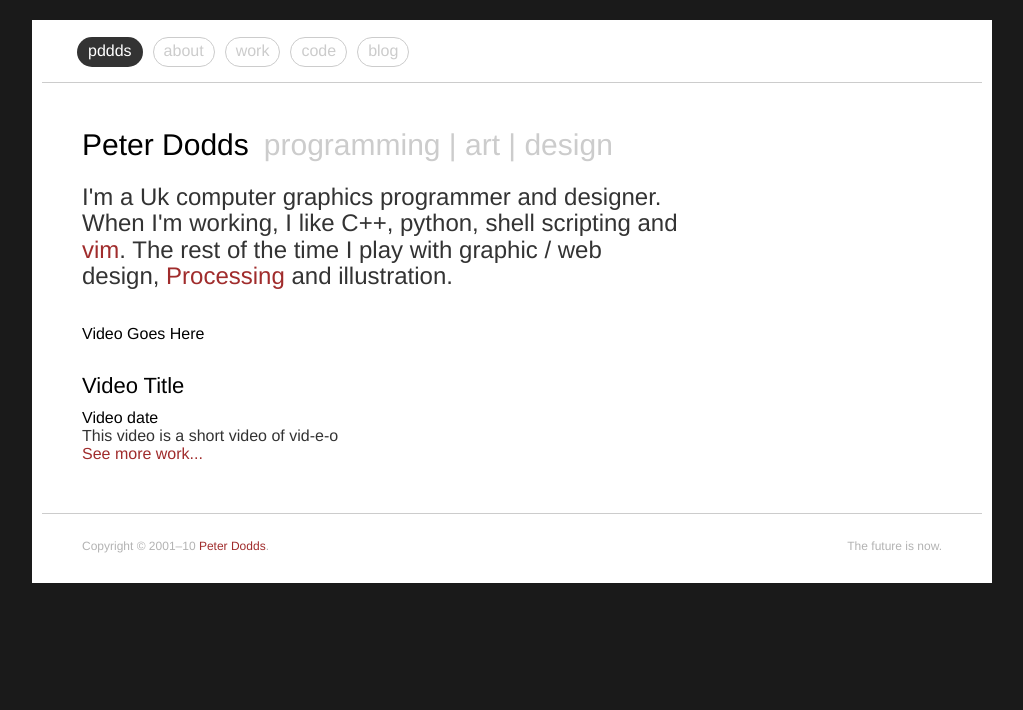
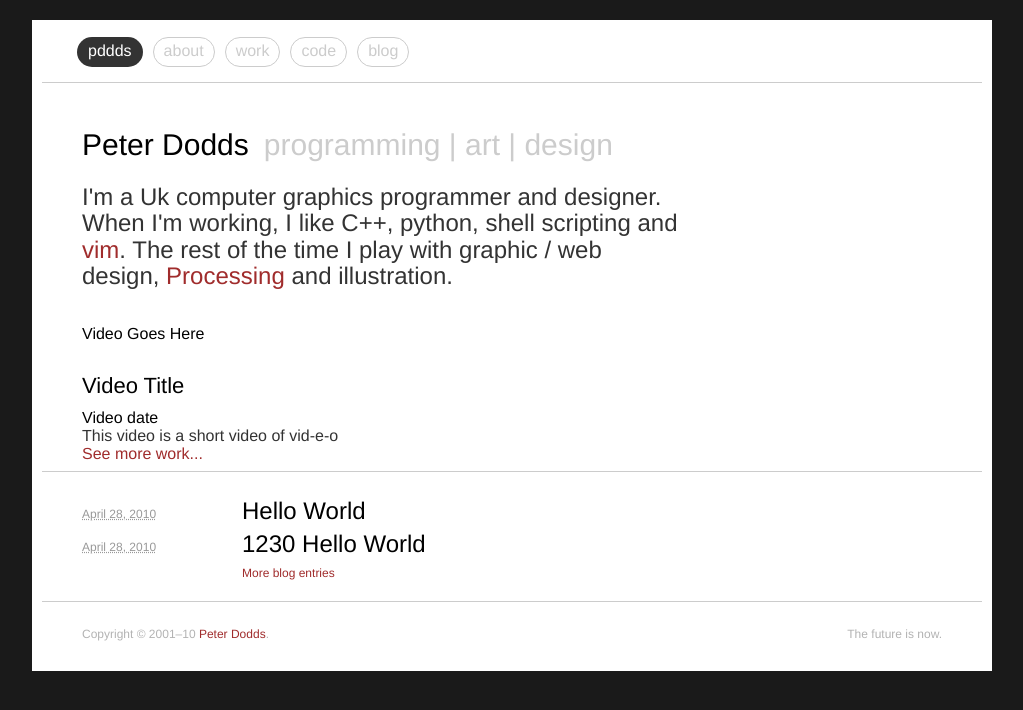
Before and after one commit to m0tive/pddds.com, a Jekyll site: the page built from index.html, in a window 1280 px wide. Shown: the top 710 px of the page, without its empty margins (128-1151 px from the left). Built offline with Jekyll 4.4.1, drawn with Linux system fonts in a browser that asks for light colours.

Commit message:
added post archive bit

```diff
--- /dev/null
+++ b/_includes/postarchive.html
@@ -0,0 +1,13 @@
+<ol class="post-list">
+    {% for post in site.posts %}
+    <li>
+        <abbr class="published" title="{{ post.date | date_to_xmlschema }}">
+            {{ post.date | date: '%B %d, %Y' }}
+        </abbr>
+        <span class="title"><a href="{{ post.url }}" rel="bookmark" title="{{ post.title }}">
+            {{ post.title }}
+        </a></span>
+        <span class="clr"></span>
+    </li>
+    {% endfor %}
+</ol>
--- /dev/null
+++ b/_posts/2010-04-28-1230-Hello-World.textile
@@ -0,0 +1,5 @@
+---
+layout: post
+---
+
+This is the first post
--- /dev/null
+++ b/_posts/2010-04-28-Hello-World.textile
@@ -0,0 +1,5 @@
+---
+layout: post
+---
+
+This is the first post
--- a/index.html
+++ b/index.html
@@ -26,3 +26,10 @@ css: /lib/index.css
         <p><a href="/work.html">See more work...</a></p>
     </footer>
 </section>
+
+<hr />
+
+<section id="blog" class="home">
+{% include postarchive.html %}
+<p><a href="/blog/archive">More blog entries</a></p>
+</section>
--- a/lib/index.css
+++ b/lib/index.css
@@ -28,3 +28,42 @@ header.home .subheading {
     line-height: 1.1em;
     margin: 20px 0 35px
 }
+
+#blog.home {
+    margin-top: 25px;
+}
+
+#blog.home li {
+    margin: 5px 0;
+}
+
+#blog.home ol abbr {
+    display: block;
+    float: left;
+    font-size: 12px;
+    color: #999;
+    padding-top: 10px;
+    width: 160px;
+}
+
+#blog.home ol .title {
+    display: block;
+    float: left;
+}
+
+#blog.home ol a {
+    font-size: 24px;
+    color: #000
+}
+
+#blog.home ol a:hover {
+    color: #575281
+}
+
+#blog.home p {
+    padding-left: 160px
+}
+
+#blog.home a {
+    font-size: 12px
+}
--- a/lib/main.css
+++ b/lib/main.css
@@ -162,7 +162,7 @@ nav .active a:hover {
 #content {
     display: block;
     margin-top: 25px;
-    margin-bottom: 50px
+    margin-bottom: 20px
 }
 
 footer.body hr {
```
